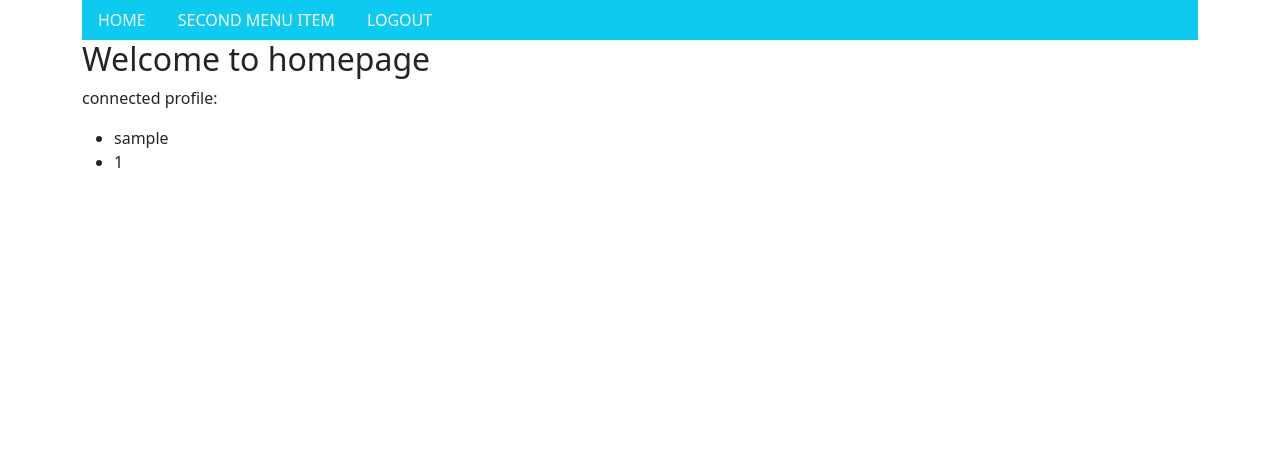
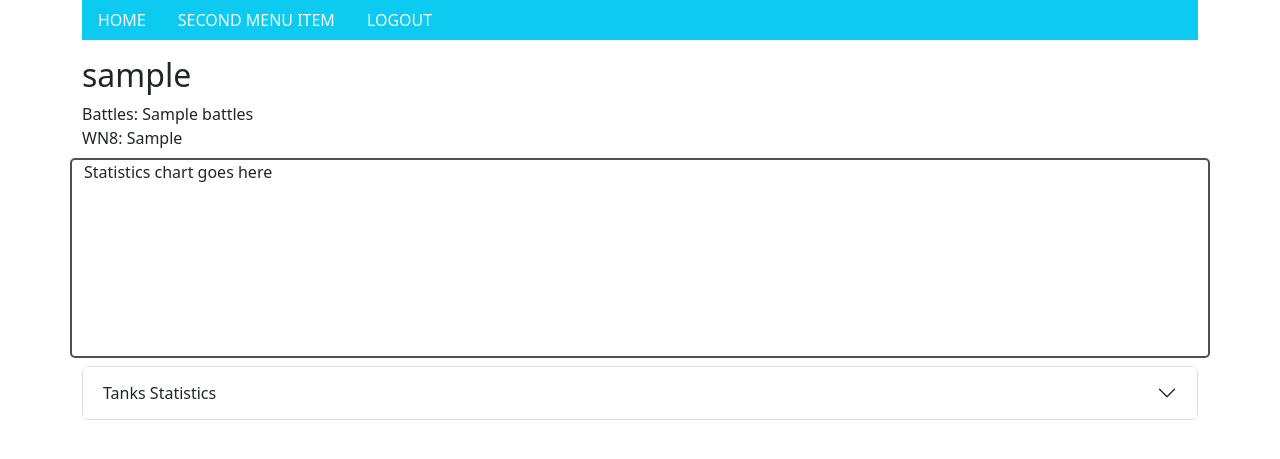
Before and after one commit to SergeKry/stat_track, a Django app: page / in a window 1280 px wide. Shown: the top 459 px of the page. Run offline with Django 5.2, Linux system fonts and the light colour scheme; a user stored in the database is signed in; tables that the repository leaves empty hold one stand-in row (values such as "Sample post"); a database or web service that is not in the repository returns one stand-in record (values such as "Sample title"); data that the repository does not hold is empty; some libraries are stand-ins or nearby versions.

Commit message:
Player Portal. Homepage redesign to include statistics

```diff
--- a/player_portal/portal_web/templates/portal_web/home.html
+++ b/player_portal/portal_web/templates/portal_web/home.html
@@ -2,13 +2,31 @@
 
 {% block content %}
 <body>
-<div class="container">
-    <h2>Welcome to homepage</h2>
-    <p>connected profile:</p>
-    <ul>
-        <li>{{ profile.nickname }}</li>
-        <li>{{ profile.player_id }}</li>
-    </ul>
+<div class="container mt-3">
+    <div class="row">
+        <div class="col"><h2>{{ profile.nickname }}</h2></div>
+    </div>
+    <div class="row">
+        <div class="column">Battles: {{ statistics.battles }}</div>
+        <div class="column">WN8: {{ statistics.wn8 }}</div>
+    </div>
+    <div class="row">
+            <div class="container-fluid my-2" id="chart" style="border: 2px solid #4f4f4f; border-radius: 5px; height: 200px">
+                Statistics chart goes here
+            </div>
+    </div>
+    <div class="accordion" id="accordionTanksStats">
+        <div class="accordion-item">
+            <h2 class="accordion-header" id="headingOne">
+                <button class="accordion-button collapsed" type="button" data-bs-toggle="collapse" data-bs-target="#collapseOne" aria-expanded="true" aria-controls="collapseOne">
+                    Tanks Statistics
+                </button>
+            </h2>
+            <div id="collapseOne" class="accordion-collapse collapse collapse" aria-labelledby="headingOne" data-bs-parent="#accordionTanksStats">
+                <div class="accordion-body">Placeholder content for this accordion, which is intended to demonstrate the <code>.accordion-flush</code> class. This is the first item's accordion body.</div>
+            </div>
+        </div>
+    </div>
 </div>
 </body>
 
--- a/player_portal/portal_web/views.py
+++ b/player_portal/portal_web/views.py
@@ -10,15 +10,36 @@ from .models import PlayerProfile
 import requests
 
 
-class IndexView(LoginRequiredMixin, View):
+class StatisticsAPIMixin:
+    """Mixing to work with statistics API. Endpoint must be specified"""
+    url = 'http://statapp:9000/api/'
+    endpoint = None
+    pk = None
+    parameters = None
+    json = None
+
+    def get_response(self):
+        r = requests.get(self.url + self.endpoint + str(self.pk), params=self.parameters, json=self.json)
+        return r.json()
+
+    def post_request(self):
+        r = requests.post(self.url + self.endpoint + str(self.pk), params=self.parameters, json=self.json)
+        return r.json()
+
+
+class IndexView(LoginRequiredMixin, StatisticsAPIMixin, View):
     template = 'portal_web/home.html'
     login_url = reverse_lazy('portal_web:login')
 
+    endpoint = 'player_stats/'
+
     def get(self, request, *args, **kwargs):
         player_profile = PlayerProfile.objects.filter(user=request.user).first()
+        self.pk = player_profile.player_id
         if not player_profile:
             return render(request, 'portal_web/set_profile.html')
-        context = {'profile': player_profile}
+        statistics = self.get_response()
+        context = {'profile': player_profile, 'statistics': statistics}
         return render(request, self.template, context)
 
 
@@ -37,22 +58,6 @@ class SignUpView(CreateView):
         user = form.save()
         login(self.request, user, backend='django.contrib.auth.backends.ModelBackend')
         return super().form_valid(form)
-
-
-class StatisticsAPIMixin:
-    """Mixing to work with statistics API. Endpoint must be specified"""
-    url = 'http://statapp:9000/api/'
-    endpoint = None
-    parameters = None
-    json = None
-
-    def get_response(self):
-        r = requests.get(self.url + self.endpoint, params=self.parameters, json=self.json)
-        return r.json()
-
-    def post_request(self):
-        r = requests.post(self.url + self.endpoint, params=self.parameters, json=self.json)
-        return r.json()
 
 
 class WGPlayerSearchView(LoginRequiredMixin, StatisticsAPIMixin, View):
--- a/stat_track/stat_module/models.py
+++ b/stat_track/stat_module/models.py
@@ -38,6 +38,7 @@ class DetailedStats(models.Model):
     tank_battles = models.IntegerField(default=0)
     tank_wn8 = models.FloatField(default=0)
     created_at = models.DateTimeField(auto_now_add=True)
+    actual = models.BooleanField(default=True)
 
     class Meta:
         ordering = ['created_at']
```
Also changed, not shown: stat_track/stat_module/statistics.py (+8 -6 lines), stat_track/stat_module/migrations/0006_detailedstats_actual.py (added).
